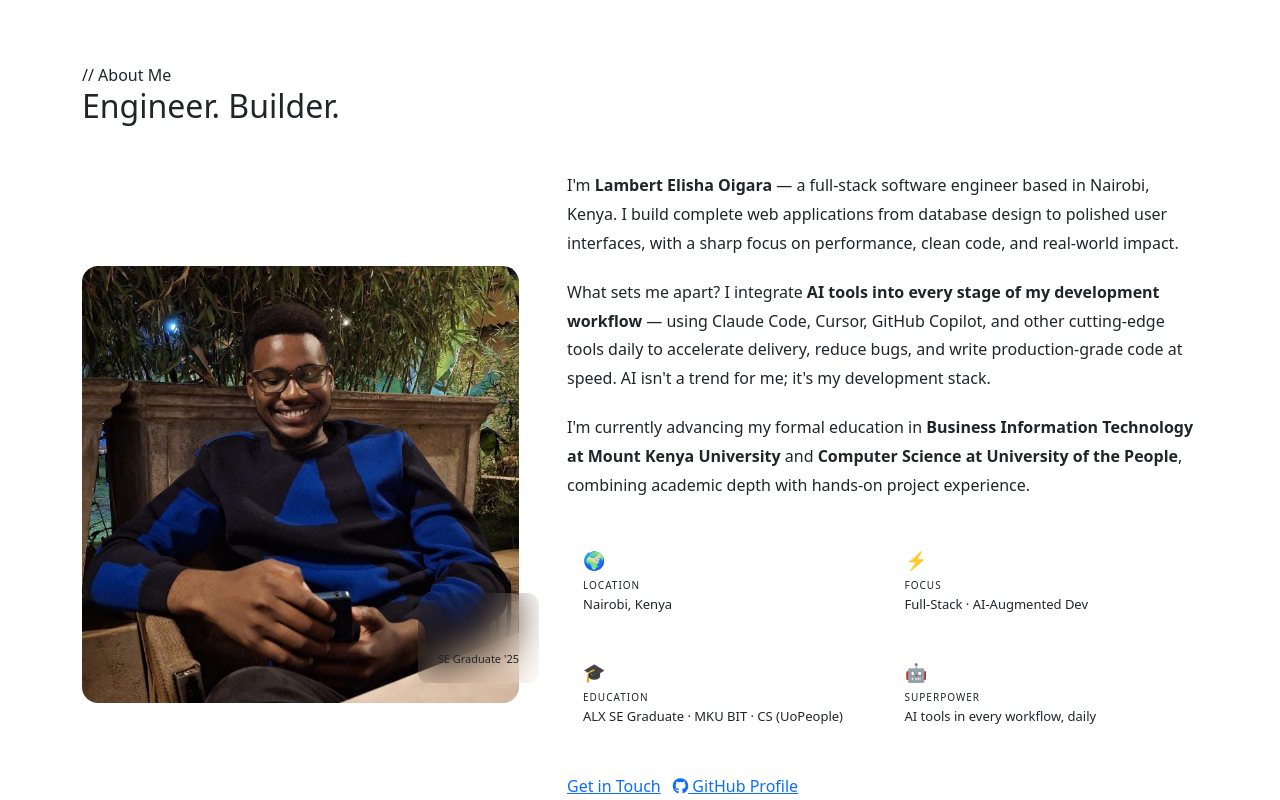
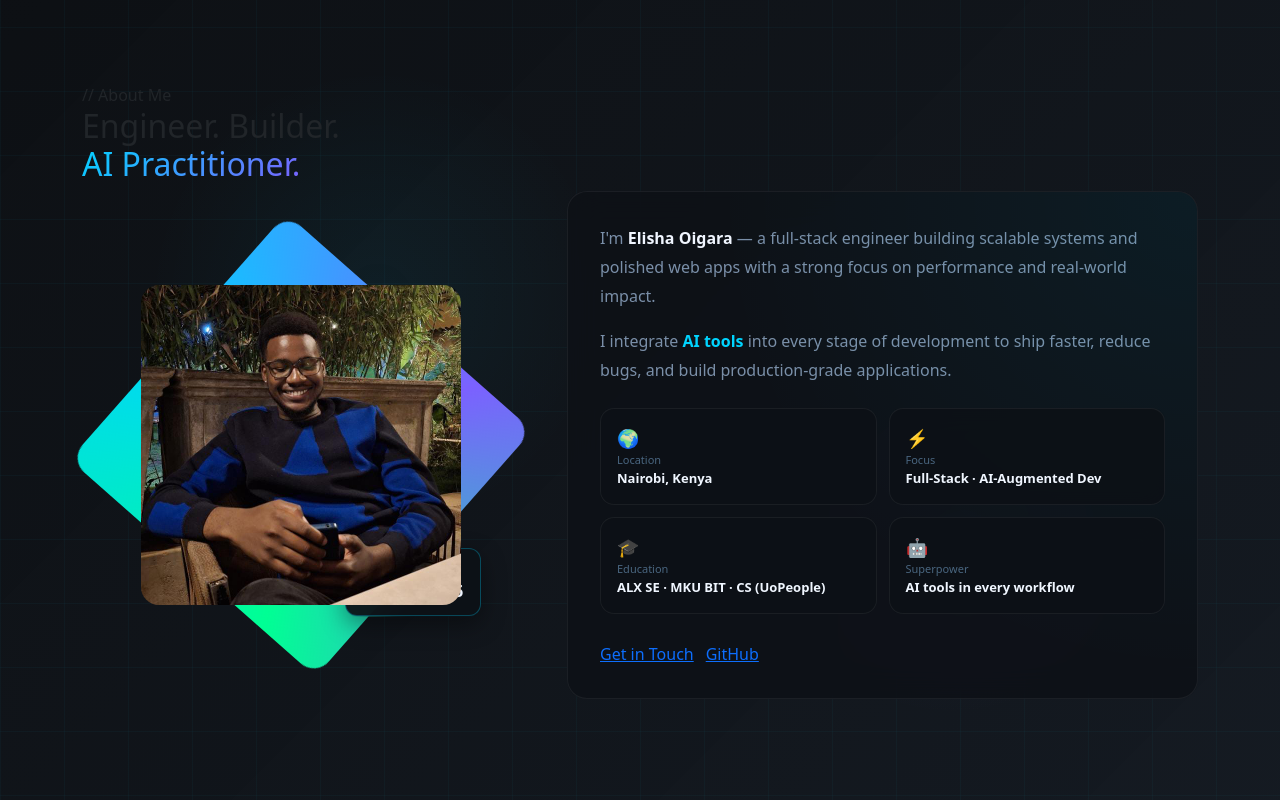
Before and after one commit to elishaoigara/portfolio-site, a React (Create React App) app: page / in a window 1280 px wide. Shown: the part 960-1760 px from the top of the page. Built offline with nearby package versions, Linux system fonts and the light colour scheme.

Commit message:
fix:331666133166633133133133133133133817555146778022933888

```diff
--- a/src/components/About.js
+++ b/src/components/About.js
@@ -1,90 +1,296 @@
-import React from 'react';
+import React, { useEffect, useState } from 'react';
 import { motion } from 'framer-motion';
 import profilePic from '../assets/elisha.jpeg';
 
 function About() {
+  const [mousePos, setMousePos] = useState({ x: 0, y: 0 });
+
+  useEffect(() => {
+    const handleMouseMove = (e) => {
+      setMousePos({
+        x: (e.clientX / window.innerWidth - 0.5) * 20,
+        y: (e.clientY / window.innerHeight - 0.5) * 20,
+      });
+    };
+    window.addEventListener('mousemove', handleMouseMove);
+    return () => window.removeEventListener('mousemove', handleMouseMove);
+  }, []);
+
   const highlights = [
     { icon: '🌍', label: 'Location', value: 'Nairobi, Kenya' },
     { icon: '⚡', label: 'Focus', value: 'Full-Stack · AI-Augmented Dev' },
-    { icon: '🎓', label: 'Education', value: 'ALX SE Graduate · MKU BIT · CS (UoPeople)' },
-    { icon: '🤖', label: 'Superpower', value: 'AI tools in every workflow, daily' },
+    { icon: '🎓', label: 'Education', value: 'ALX SE · MKU BIT · CS (UoPeople)' },
+    { icon: '🤖', label: 'Superpower', value: 'AI tools in every workflow' },
   ];
 
   return (
-    <section id="about" style={{ padding: '100px 0' }}>
-      <div className="container">
-        <motion.div initial={{ opacity: 0, y: 30 }} whileInView={{ opacity: 1, y: 0 }} viewport={{ once: true }} transition={{ duration: 0.7 }}>
+    <section
+      id="about"
+      style={{
+        padding: '120px 0',
+        position: 'relative',
+        overflow: 'hidden',
+        background:
+          'linear-gradient(135deg, rgba(5,8,12,0.97) 0%, rgba(8,14,22,0.95) 100%)',
+      }}
+    >
+      {/* ── Ambient Orbs ── */}
+      <div
+        style={{
+          position: 'absolute',
+          top: '10%',
+          left: '10%',
+          width: '500px',
+          height: '500px',
+          background:
+            'radial-gradient(circle, rgba(0,212,255,0.06) 0%, transparent 65%)',
+          borderRadius: '50%',
+          transform: `translate(${mousePos.x * 0.2}px, ${
+            mousePos.y * 0.2
+          }px)`,
+          transition: 'transform 1s ease',
+          pointerEvents: 'none',
+        }}
+      />
+
+      <div
+        style={{
+          position: 'absolute',
+          bottom: '10%',
+          right: '10%',
+          width: '400px',
+          height: '400px',
+          background:
+            'radial-gradient(circle, rgba(123,97,255,0.05) 0%, transparent 65%)',
+          borderRadius: '50%',
+          pointerEvents: 'none',
+        }}
+      />
+
+      {/* ── Grid Overlay ── */}
+      <div
+        style={{
+          position: 'absolute',
+          inset: 0,
+          pointerEvents: 'none',
+          backgroundImage: `
+            linear-gradient(rgba(0,212,255,0.03) 1px, transparent 1px),
+            linear-gradient(90deg, rgba(0,212,255,0.03) 1px, transparent 1px)
+          `,
+          backgroundSize: '64px 64px',
+        }}
+      />
+
+      <div className="container" style={{ position: 'relative', zIndex: 2 }}>
+        {/* ── Header ── */}
+        <motion.div
+          initial={{ opacity: 0, y: 30 }}
+          whileInView={{ opacity: 1, y: 0 }}
+          viewport={{ once: true }}
+          transition={{ duration: 0.7 }}
+        >
           <span className="section-label">{'// About Me'}</span>
-          <h2 className="section-title">Engineer. Builder.<br /><span style={{ background: 'var(--gradient)', WebkitBackgroundClip: 'text', WebkitTextFillColor: 'transparent' }}>AI Practitioner.</span></h2>
+
+          <h2 className="section-title">
+            Engineer. Builder.
+            <br />
+            <span
+              style={{
+                background:
+                  'linear-gradient(135deg, #00d4ff 0%, #7b61ff 100%)',
+                WebkitBackgroundClip: 'text',
+                WebkitTextFillColor: 'transparent',
+              }}
+            >
+              AI Practitioner.
+            </span>
+          </h2>
+
           <div className="section-divider" />
         </motion.div>
 
         <div className="row align-items-center g-5">
-          <div className="col-lg-5">
+          {/* ── LEFT: IMAGE ── */}
+          <div className="col-lg-5 d-flex justify-content-center">
             <motion.div
-              initial={{ opacity: 0, x: -30 }}
-              whileInView={{ opacity: 1, x: 0 }}
-              viewport={{ once: true }}
-              transition={{ duration: 0.7 }}
-              style={{ position: 'relative' }}
+              initial={{ opacity: 0, scale: 0.9 }}
+              whileInView={{ opacity: 1, scale: 1 }}
+              transition={{ duration: 0.8 }}
+              style={{
+                position: 'relative',
+                width: '100%',
+                maxWidth: '320px',
+              }}
             >
-              <div style={{
-                position: 'absolute', inset: 0, background: 'var(--gradient)', borderRadius: '20px', opacity: 0.1, transform: 'rotate(3deg)',
-              }} />
+              {/* Gradient border */}
+              <div
+                style={{
+                  position: 'absolute',
+                  inset: '-4px',
+                  borderRadius: '20px',
+                  background:
+                    'conic-gradient(from 0deg, #00d4ff, #7b61ff, #00ff94, #00d4ff)',
+                  animation: 'spin-slow 8s linear infinite',
+                }}
+              />
+
+              {/* Image */}
               <img
                 src={profilePic}
                 alt="Elisha Oigara"
-                style={{ width: '100%', borderRadius: '16px', position: 'relative', objectFit: 'cover', aspectRatio: '1', border: '1px solid var(--border)' }}
+                style={{
+                  width: '100%',
+                  borderRadius: '18px',
+                  position: 'relative',
+                  zIndex: 1,
+                  objectFit: 'cover',
+                }}
               />
-              {/* Experience badge */}
-              <div style={{
-                position: 'absolute', bottom: '20px', right: '-20px',
-                background: 'var(--bg-2)', border: '1px solid var(--border-bright)',
-                borderRadius: '12px', padding: '16px 20px', backdropFilter: 'blur(20px)',
-              }}>
-                <div style={{ fontFamily: 'var(--font-display)', fontSize: '28px', fontWeight: 800, background: 'var(--gradient)', WebkitBackgroundClip: 'text', WebkitTextFillColor: 'transparent' }}>ALX</div>
-                <div style={{ fontFamily: 'var(--font-mono)', fontSize: '11px', color: 'var(--text-muted)' }}>SE Graduate '25</div>
-              </div>
+
+              {/* Floating badge */}
+              <motion.div
+                animate={{ y: [0, -5, 0] }}
+                transition={{ duration: 3, repeat: Infinity }}
+                style={{
+                  position: 'absolute',
+                  bottom: '-15px',
+                  right: '-20px',
+                  background: 'rgba(13,17,23,0.95)',
+                  border: '1px solid rgba(0,212,255,0.3)',
+                  borderRadius: '12px',
+                  padding: '12px 16px',
+                  backdropFilter: 'blur(16px)',
+                  boxShadow: '0 8px 24px rgba(0,0,0,0.4)',
+                }}
+              >
+                <div
+                  style={{
+                    fontSize: '11px',
+                    color: '#00d4ff',
+                    fontFamily: 'var(--font-mono)',
+                    letterSpacing: '0.1em',
+                  }}
+                >
+                  ALX SE
+                </div>
+                <div
+                  style={{
+                    fontWeight: 700,
+                    color: '#f0f6ff',
+                    marginTop: '2px',
+                  }}
+                >
+                  Graduate '25
+                </div>
+              </motion.div>
             </motion.div>
           </div>
 
+          {/* ── RIGHT: CONTENT ── */}
           <div className="col-lg-7">
             <motion.div
               initial={{ opacity: 0, x: 30 }}
               whileInView={{ opacity: 1, x: 0 }}
-              viewport={{ once: true }}
-              transition={{ duration: 0.7, delay: 0.15 }}
+              transition={{ duration: 0.7 }}
+              style={{
+                background: 'rgba(13,17,23,0.85)',
+                border: '1px solid rgba(255,255,255,0.06)',
+                borderRadius: '20px',
+                padding: '32px',
+                backdropFilter: 'blur(16px)',
+                position: 'relative',
+                overflow: 'hidden',
+              }}
             >
-              <p style={{ color: 'var(--text-muted)', fontSize: '16px', lineHeight: 1.8, marginBottom: '20px' }}>
-                I'm <strong style={{ color: 'var(--text)' }}>Lambert Elisha Oigara</strong> — a full-stack software engineer based in Nairobi, Kenya. I build complete web applications from database design to polished user interfaces, with a sharp focus on performance, clean code, and real-world impact.
-              </p>
-              <p style={{ color: 'var(--text-muted)', fontSize: '16px', lineHeight: 1.8, marginBottom: '20px' }}>
-                What sets me apart? I integrate <strong style={{ color: 'var(--accent)' }}>AI tools into every stage of my development workflow</strong> — using Claude Code, Cursor, GitHub Copilot, and other cutting-edge tools daily to accelerate delivery, reduce bugs, and write production-grade code at speed. AI isn't a trend for me; it's my development stack.
-              </p>
-              <p style={{ color: 'var(--text-muted)', fontSize: '16px', lineHeight: 1.8, marginBottom: '32px' }}>
-                I'm currently advancing my formal education in <strong style={{ color: 'var(--text)' }}>Business Information Technology at Mount Kenya University</strong> and <strong style={{ color: 'var(--text)' }}>Computer Science at University of the People</strong>, combining academic depth with hands-on project experience.
+              {/* Glow */}
+              <div
+                style={{
+                  position: 'absolute',
+                  inset: 0,
+                  background:
+                    'radial-gradient(circle at top right, rgba(0,212,255,0.06), transparent 60%)',
+                  pointerEvents: 'none',
+                }}
+              />
+
+              <p style={{ color: '#7a8fa8', lineHeight: 1.8 }}>
+                I'm <strong style={{ color: '#f0f6ff' }}>Elisha Oigara</strong> —
+                a full-stack engineer building scalable systems and polished web
+                apps with a strong focus on performance and real-world impact.
               </p>
 
-              <div style={{ display: 'grid', gridTemplateColumns: '1fr 1fr', gap: '12px', marginBottom: '32px' }}>
+              <p style={{ color: '#7a8fa8', lineHeight: 1.8 }}>
+                I integrate{' '}
+                <strong style={{ color: '#00d4ff' }}>AI tools</strong> into every
+                stage of development to ship faster, reduce bugs, and build
+                production-grade applications.
+              </p>
+
+              {/* Highlights */}
+              <div
+                style={{
+                  display: 'grid',
+                  gridTemplateColumns: '1fr 1fr',
+                  gap: '12px',
+                  marginTop: '24px',
+                }}
+              >
                 {highlights.map((h, i) => (
-                  <div key={i} className="glass" style={{ padding: '16px', borderRadius: '12px' }}>
-                    <div style={{ fontSize: '18px', marginBottom: '4px' }}>{h.icon}</div>
-                    <div style={{ fontFamily: 'var(--font-mono)', fontSize: '10px', color: 'var(--text-dim)', textTransform: 'uppercase', letterSpacing: '0.1em', marginBottom: '2px' }}>{h.label}</div>
-                    <div style={{ fontSize: '13px', fontWeight: 500, color: 'var(--text)' }}>{h.value}</div>
-                  </div>
+                  <motion.div
+                    key={i}
+                    whileHover={{ y: -6 }}
+                    transition={{ type: 'spring', stiffness: 120 }}
+                    style={{
+                      padding: '16px',
+                      borderRadius: '14px',
+                      background: 'rgba(13,17,23,0.9)',
+                      border: '1px solid rgba(255,255,255,0.06)',
+                      backdropFilter: 'blur(12px)',
+                    }}
+                  >
+                    <div style={{ fontSize: '18px' }}>{h.icon}</div>
+                    <div style={{ fontSize: '11px', color: '#4a6680' }}>
+                      {h.label}
+                    </div>
+                    <div
+                      style={{
+                        fontSize: '13px',
+                        color: '#f0f6ff',
+                        fontWeight: 600,
+                      }}
+                    >
+                      {h.value}
+                    </div>
+                  </motion.div>
                 ))}
               </div>
 
-              <div style={{ display: 'flex', gap: '12px', flexWrap: 'wrap' }}>
-                <a href="#contact" className="btn-primary-custom">Get in Touch</a>
-                <a href="https://github.com/elishaoigara" target="_blank" rel="noreferrer" className="btn-outline-custom">
-                  <i className="fab fa-github" /> GitHub Profile
+              {/* Buttons */}
+              <div style={{ marginTop: '28px', display: 'flex', gap: '12px' }}>
+                <a href="#contact" className="btn-primary-custom">
+                  Get in Touch
+                </a>
+                <a
+                  href="https://github.com/elishaoigara"
+                  target="_blank"
+                  rel="noreferrer"
+                  className="btn-outline-custom"
+                >
+                  GitHub
                 </a>
               </div>
             </motion.div>
           </div>
         </div>
       </div>
+
+      {/* Animation */}
+      <style>{`
+        @keyframes spin-slow {
+          from { transform: rotate(0deg); }
+          to { transform: rotate(360deg); }
+        }
+      `}</style>
     </section>
   );
 }
```
